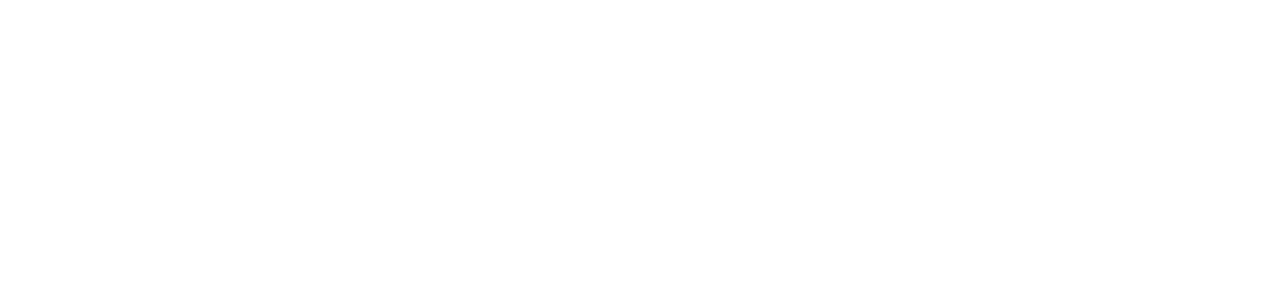
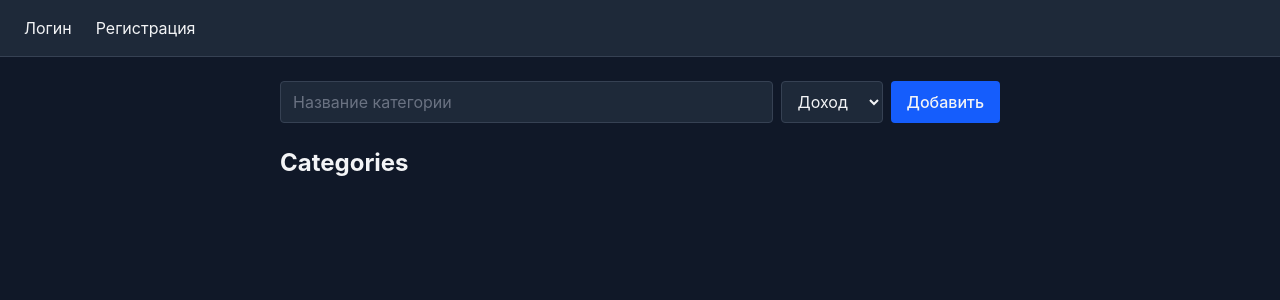
Before and after one commit to TimCheers/money-manager, a React app in the folder frontend/: page /categories in a window 1280 px wide. Before the commit this address had no page. Shown: the top 300 px of the page. Built offline with nearby package versions, Linux system fonts and the light colour scheme; the HTML template or start-up script is replaced by a standard one.

Commit message:
feat(categories): add Categories page with list and creation form

```diff
--- a/frontend/src/App.jsx
+++ b/frontend/src/App.jsx
@@ -4,6 +4,7 @@
 import Dashboard from "./pages/Dashboard.jsx";
 import Accounts from "./pages/Accounts.jsx"
 import Tags from "./pages/Tags.jsx"
+import Categories from "./pages/Categories.jsx"
 import Layout from "./components/Layout.jsx"
 
 function App() {
@@ -15,6 +16,7 @@
         <Route path="/register" element={<Register />} />
         <Route path="/accounts" element={<Accounts />} />
         <Route path="/tags" element={<Tags />} />
+        <Route path="/categories" element={<Categories />} />
       </Route>
     </Routes>
   );
--- /dev/null
+++ b/frontend/src/components/CategoryForm.jsx
@@ -0,0 +1,61 @@
+import { useState } from "react";
+import { useAuth } from "../context/AuthContext.jsx";
+
+function CategoryForm({ onCategoryCreated }) {
+    const { token } = useAuth();
+    const [title, setTitle] = useState("");
+    const [type, setType] = useState("Income");
+    async function handleSubmit(event) {
+        event.preventDefault();
+        try {
+            const response = await fetch("http://localhost:3000/categories", {
+                method: "POST",
+                headers: {
+                    "Content-Type": "application/json",
+                    Authorization: `Bearer ${token}`,
+                },
+                body: JSON.stringify({ title, type }),
+            });
+
+            const data = await response.json();
+
+            if (!response.ok) {
+                console.error("Ошибка:", data.error);
+                return;
+            }
+
+            onCategoryCreated(data);
+            setTitle("");
+            setType("");
+        } catch (error) {
+            console.error("Сетевая ошибка:", error);
+        }
+    }
+
+    return (
+        <>
+            <form onSubmit={handleSubmit} className="flex gap-2 mb-6">
+                <input
+                    type="text"
+                    value={title}
+                    onChange={(event) => setTitle(event.target.value)}
+                    placeholder="Название категории"
+                    className="flex-1 px-3 py-2 rounded bg-gray-800 border border-gray-700 text-gray-100 placeholder-gray-500 focus:outline-none focus:border-blue-500"
+                />
+                <select
+                    value={type}
+                    onChange={(event) => setType(event.target.value)}
+                    className="px-3 py-2 rounded bg-gray-800 border border-gray-700 text-gray-100 focus:outline-none focus:border-blue-500"
+                >
+                    <option value="Income">Доход</option>
+                    <option value="Expense">Расход</option>
+                </select>
+                <button type="submit" className="px-4 py-2 rounded bg-blue-600 hover:bg-blue-700 transition font-medium">
+                    Добавить
+                </button>
+            </form>
+        </>
+    )
+}
+
+export default CategoryForm;
--- /dev/null
+++ b/frontend/src/components/CategoryItem.jsx
@@ -0,0 +1,14 @@
+function CategoryItem({ title, type }) {
+    return (
+        <div className="flex justify-between items-center p-4 mb-2 rounded-lg bg-gray-800 border border-gray-700">
+            <div>
+                <p className="font-medium">{title}</p>
+            </div>
+            <div>
+                <span className="text-lg">{type}</span>
+            </div>
+        </div>
+    );
+}
+
+export default CategoryItem;
--- a/frontend/src/components/Layout.jsx
+++ b/frontend/src/components/Layout.jsx
@@ -25,6 +25,7 @@
                         <Link to="/" className="hover:text-blue-400 transition">Главная</Link>
                         <Link to="/accounts" className="hover:text-blue-400 transition">Счета</Link>
                         <Link to="/tags" className="hover:text-blue-400 transition">Теги</Link>
+                        <Link to="/categories" className="hover:text-blue-400 transition">Категории</Link>
                         <button onClick={handleLogout} className="ml-auto px-4 py-1.5 rounded bg-blue-600 hover:bg-red-700 transition text-sm">
                             Выйти
                         </button>
--- /dev/null
+++ b/frontend/src/pages/Categories.jsx
@@ -0,0 +1,38 @@
+import { useState, useEffect } from "react";
+import { useAuth } from "../context/AuthContext.jsx";
+import CategoryItem from "../components/CategoryItem.jsx"
+import CategoryForm from "../components/CategoryForm.jsx"
+
+function Categories() {
+    const { token } = useAuth();
+    const [categories, setCategories] = useState([]);
+    useEffect(() => {
+        if (!token) return;
+        fetch("http://localhost:3000/categories", {
+            headers: { Authorization: `Bearer ${token}` },
+        })
+            .then((res) => res.json())
+            .then((data) => setCategories(data))
+            .catch((error) => console.error("Failed to fetch categories:", error));
+    }, [token]);
+
+    function handleCategoryCreated(newCategory) {
+        setCategories((prevCategories) => [...prevCategories, newCategory]);
+    }
+
+    return (
+        <>
+            <div>
+                <CategoryForm onCategoryCreated={handleCategoryCreated} />
+                <section id="center">
+                    <h1 className="text-2xl font-bold mb-6">Categories</h1>
+                    {categories.map((category) => (
+                        <CategoryItem key={category._id} title={category.title} type={category.type} />
+                    ))}
+                </section>
+            </div>
+        </>
+    )
+}
+
+export default Categories;
```
